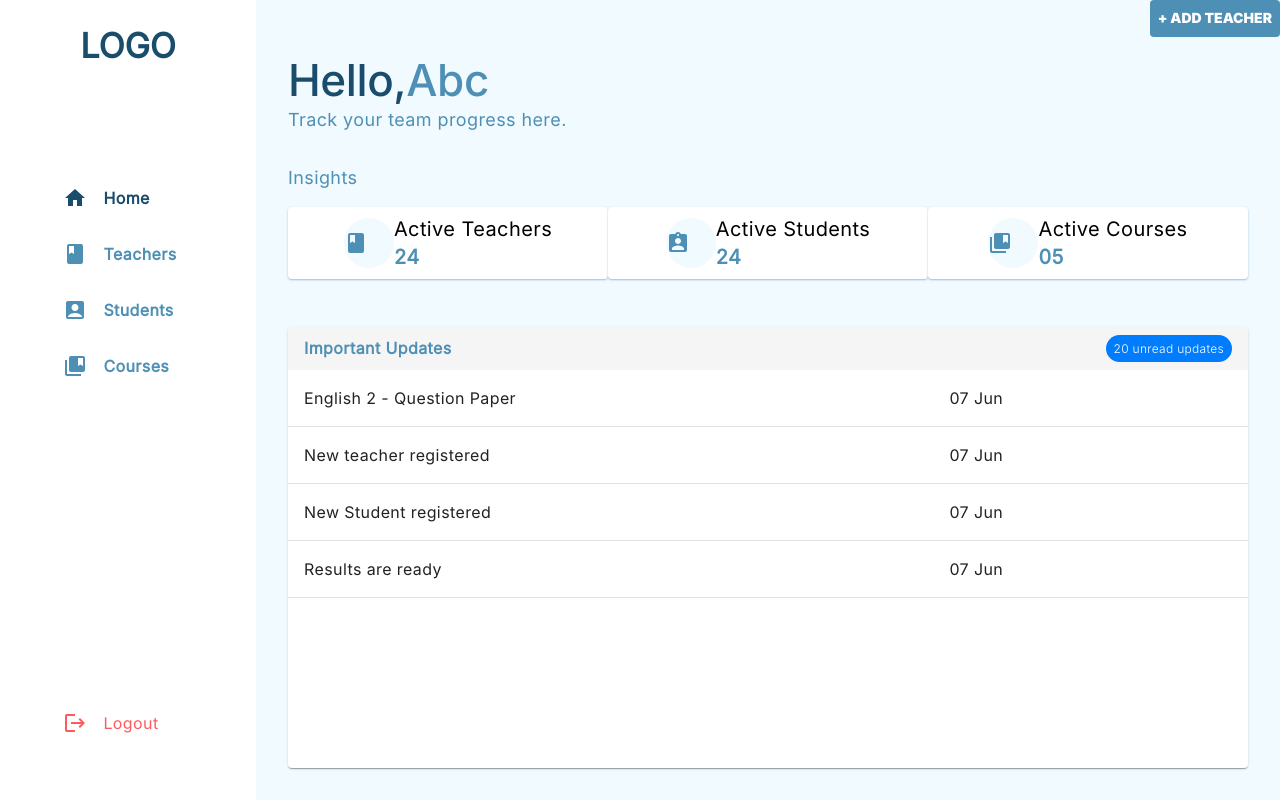
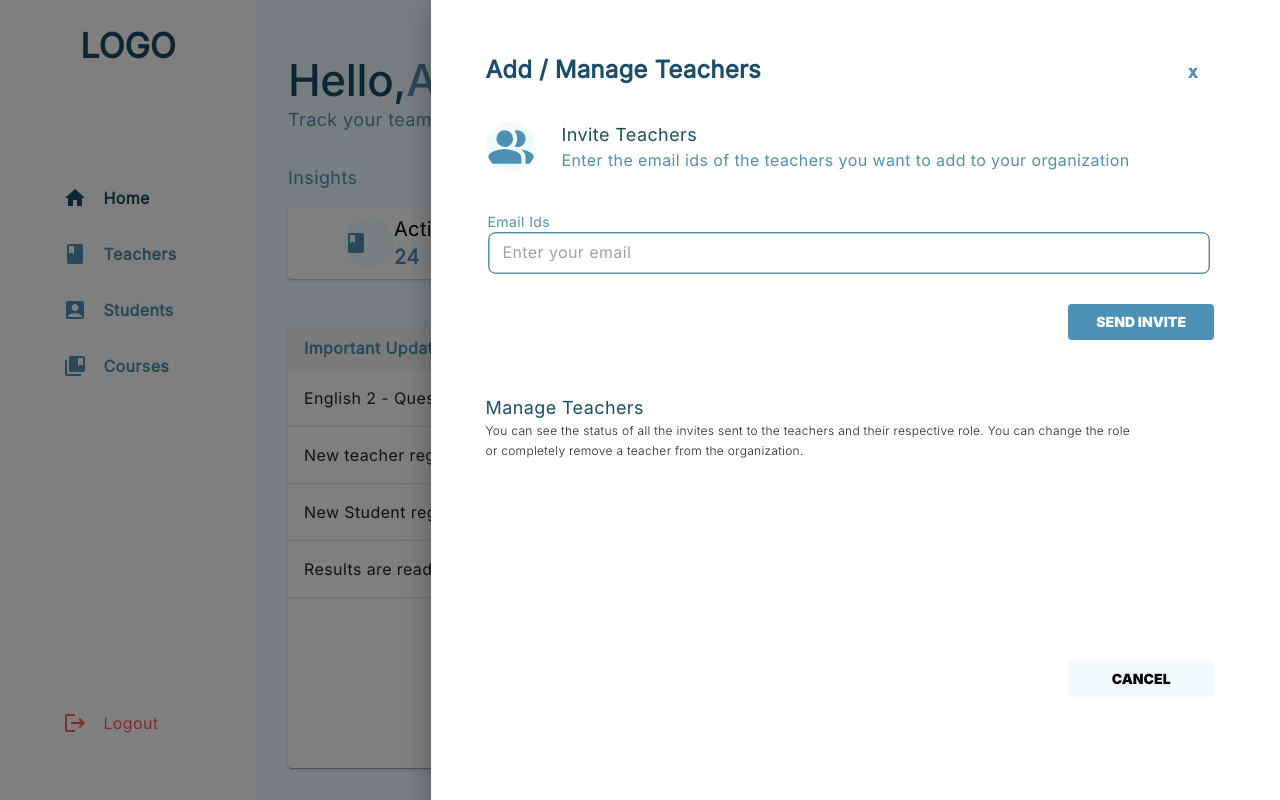
Before and after one commit to Online-Examination-Portal/online_exam_ui, a React (Create React App) app: page /home in a window 1280 px wide. Both pictures are taken after a click on the button "+ ADD TEACHER". Built offline with nearby package versions, Linux system fonts and the light colour scheme.

Commit message:
Akansha | + teachers ui done

```diff
--- a/src/components/private/teachers/drawer.jsx
+++ b/src/components/private/teachers/drawer.jsx
@@ -0,0 +1,134 @@
+import React, { useState } from "react";
+import { Box, Drawer, Button, Typography, SvgIcon, InputLabel, TextField } from "@mui/material";
+import PeopleAltIcon from '@mui/icons-material/PeopleAlt';
+
+const TeacherDrawer = () => {
+  const [isOpen, setIsOpen] = useState(false);
+
+  const toggleDrawer = () => {
+    setIsOpen(!isOpen);
+  };
+  return (
+    <React.Fragment>
+        <Box>
+      <Button
+        onClick={toggleDrawer}
+        sx={{
+          color: "white",
+          backgroundColor: "#4E90B5",
+          "&:hover": {
+            backgroundColor: "#194D6B",
+          },
+        }}
+      >
+        + Add Teacher
+      </Button>
+
+      <Drawer anchor="right" open={isOpen} onClose={toggleDrawer}
+      sx={{  }}
+      >
+        <Box
+        sx={{
+            gap: '400px',
+            display: 'flex',
+            justifyContent: 'space-between',
+            color: '#194D6B',
+            padding: '55px 55px 0px 55px '   //top right bottom left
+        }}>
+        <Typography variant="h4" sx={{fontWeight: 600}}>
+            Add / Manage Teachers
+        </Typography>
+        <Button onClick={toggleDrawer}>X</Button>
+        </Box>
+
+        <Box
+        sx={{
+            padding: '30px 0px 0px 55px ',
+            display: 'flex',
+            flexDirection: 'row'
+        }}
+        >
+            <SvgIcon color="primary"
+            sx={{
+              width: "50px",
+              height: "50px",
+              borderRadius: "50px",
+              backgroundColor: "#F1FAFF",
+            }}
+            ><PeopleAltIcon/></SvgIcon>
+            <Box  sx={{display: 'flex', flexDirection: 'column', padding:'0px 0px 0px 26px'}}>
+            <Typography color='#194D6B' variant="h6" >Invite Teachers</Typography>
+            <Typography variant="body1" color='#4E90B5'>Enter the email ids of the teachers you want to add to your organization</Typography>
+            </Box>
+        </Box>
+        <Box
+        sx={{
+            padding: '40px 55px 0px 57px',
+            width: '85%',
+            display: 'flex',
+            flexDirection: 'column',
+        }}>
+        <InputLabel sx={{fontSize: '14px', color:'#4E90B5'  }}>Email Ids</InputLabel>
+        <TextField
+        id="email"
+        placeholder="Enter your email"
+        type="email"
+        variant="outlined"
+        size="small"
+        sx={{borderRadius: '8px', border: '1px solid #4E90B5'}}
+        />
+        </Box>
+        <Box sx={{
+            display: 'flex',
+            justifyContent: 'flex-end',
+            padding: '30px 66px 0px 55px'
+        }}>
+        <Button
+        sx={{
+            backgroundColor: "#4E90B5",
+              "&:hover": {
+                backgroundColor: "#194D6B",
+            },
+            borderRadius:'4px',
+            color:'white',
+            // width: '195px',
+            // height: '49px',
+            width: '20%',
+            height: '100%'
+        }}
+        >Send Invite</Button>
+        </Box>
+        <Box sx={{
+            padding: '55px 55px 0px 55px',
+        }}>
+            <Typography variant="h6" color='#194D6B'>Manage Teachers</Typography>
+            {/* Ask about break */}
+            <Typography variant="caption">You can see the status of all the invites sent to the teachers and their respective role. You can change the role <br></br> or completely remove a teacher from the organization.</Typography>
+        </Box>
+        <Box sx={{
+            display: 'flex',
+            justifyContent: 'flex-end',
+            padding: '200px 66px 0px 55px'
+        }}>
+        <Button
+        sx={{
+            backgroundColor: "#F1FAFF",
+              "&:hover": {
+                backgroundColor: "#4E90B5",
+            },
+            color: 'black',
+            borderRadius:'4px',
+            width: '20%',
+            height: '100%'
+        }}
+        >Cancel</Button>
+        </Box>
+
+      </Drawer>
+    </Box>
+    </React.Fragment>
+
+  );
+};
+
+export default TeacherDrawer;
--- a/src/pages/Private/Home/index.jsx
+++ b/src/pages/Private/Home/index.jsx
@@ -1,7 +1,8 @@
 import React from "react";
-import { Box, Typography, Button } from "@mui/material";
+import { Box, Typography } from "@mui/material";
 import ImpUpdates from "../../../components/private/home/importantUpdates";
 import InsightsCard from "../../../components/private/home/insightsCard";
+import TeacherDrawer from "../../../components/private/teachers/drawer";
 
 const Home = () => {
   return (
@@ -21,17 +22,7 @@ const Home = () => {
           justifyContent: "flex-end",
         }}
       >
-        <Button
-          sx={{
-            color: "white",
-            backgroundColor: "#4E90B5",
-            "&:hover": {
-              backgroundColor: "#194D6B",
-            },
-          }}
-        >
-          + Add Teacher
-        </Button>
+        <TeacherDrawer/>
       </Box>
 
       <Box sx={{ padding: "16px 32px", flex: "0 1 auto" }}>
```
